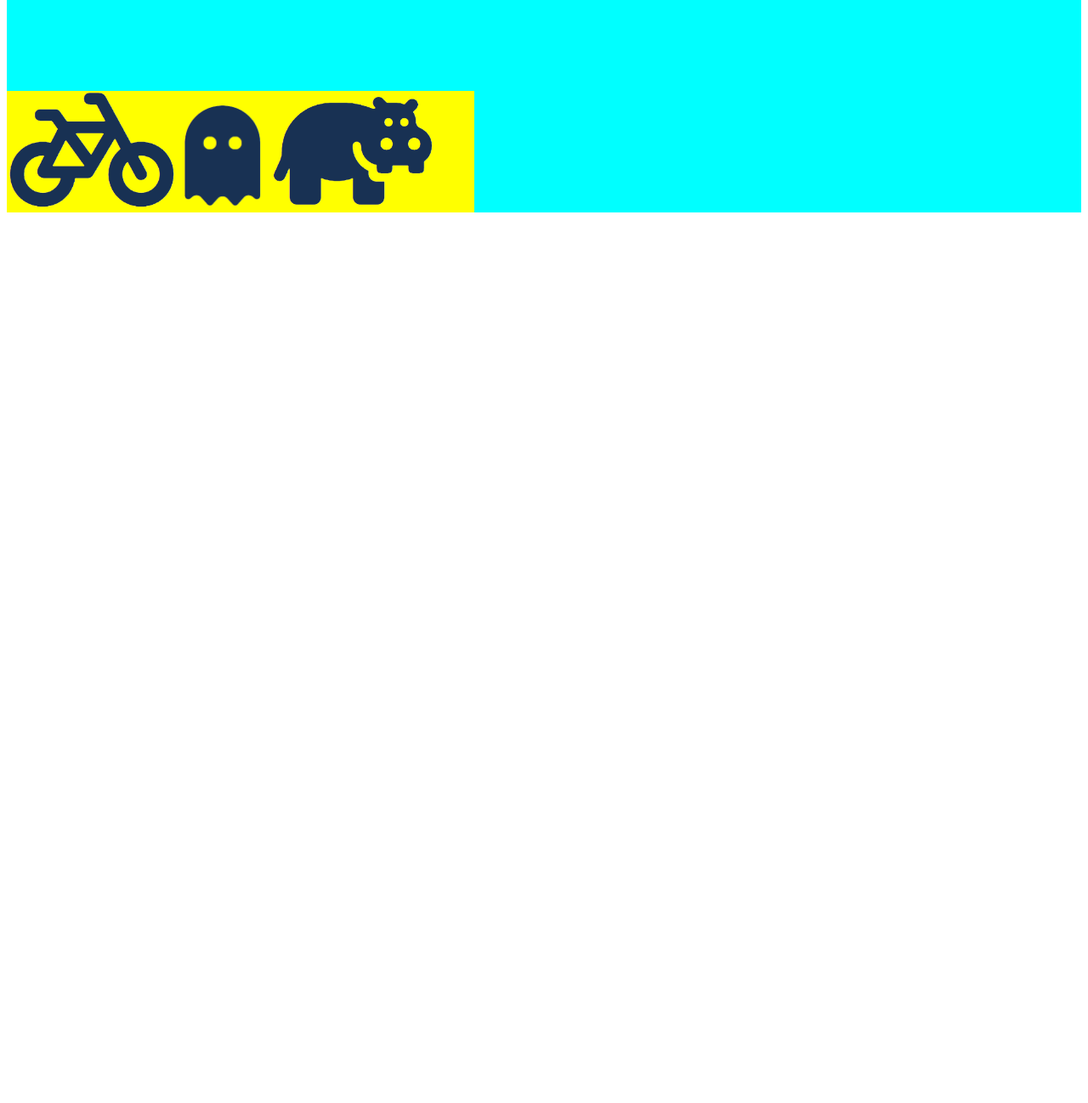
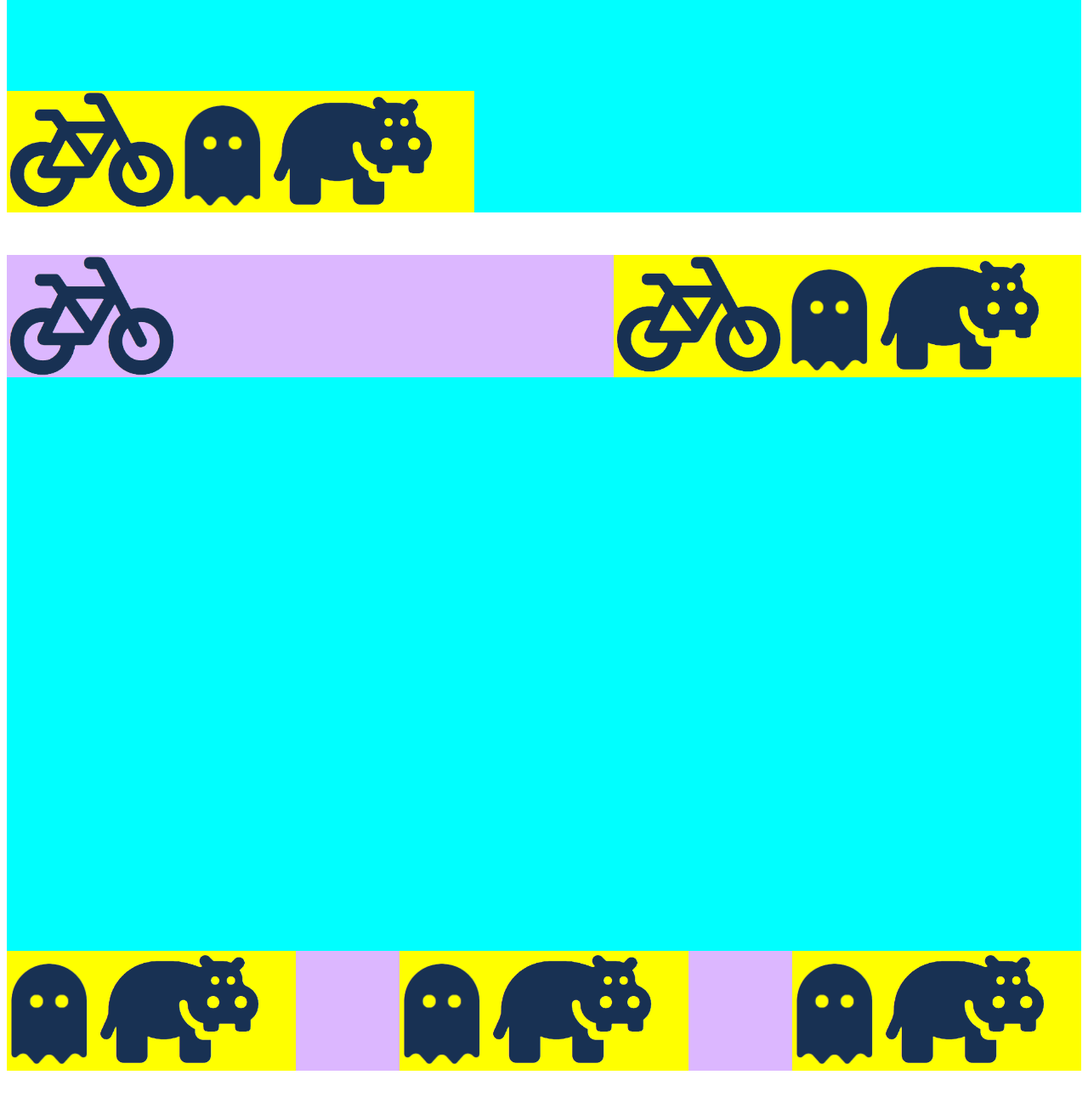
Before and after one commit to Luiz20100415/DesafioPoscionamentoFlexBox, a plain HTML site: page index.html in a window 1280 px wide. Shown: the part 2246-3544 px from the top of the page at 85% size. Before the commit the page ends 2546 px from the top, so only its background shows below. Drawn offline with Linux system fonts and the light colour scheme.

Commit message:
:sparkles: Finalizado posicionamento de itens.

```diff
--- a/index.html
+++ b/index.html
@@ -1,11 +1,13 @@
 <!DOCTYPE html>
 <html lang="pt-BR">
+
 <head>
     <meta charset="UTF-8">
     <meta name="viewport" content="width=device-width, initial-scale=1.0">
     <title>Desafio Posicionamento com Flex</title>
     <link rel="stylesheet" href="styles/style.css">
 </head>
+
 <body>
 
     <!-- Space-between -->
@@ -102,9 +104,38 @@
 
     </div>
 
+    <div class="itens-vertical">
+        <div class="roxo">
+            <img src="img/icone-bicicleta.png" alt="">
+
+            <div class="grupo-maior amarelo">
+                <img src="img/icone-bicicleta.png" alt="">
+                <img id="fantasma" src="img/icone-fantasma.png" alt="">
+                <img src="img/icone-hipopotamo.png" alt="">
+            </div>
+        </div>
+        <div class="roxo">
+            <div class="grupo-menor amarelo">
+                <img id="fantasma" src="img/icone-fantasma.png" alt="">
+                <img src="img/icone-hipopotamo.png" alt="">
+            </div>
+            <div class="grupo-menor amarelo">
+                <img id="fantasma" src="img/icone-fantasma.png" alt="">
+                <img src="img/icone-hipopotamo.png" alt="">
+            </div>
+            <div class="grupo-menor amarelo">
+                <img id="fantasma" src="img/icone-fantasma.png" alt="">
+                <img src="img/icone-hipopotamo.png" alt="">
+            </div>
+        </div>
+
+    </div>
+
+
 
 
 
 
 </body>
+
 </html>
--- a/styles/style.css
+++ b/styles/style.css
@@ -69,3 +69,19 @@ width: 100px;
 .grupo-maior {
     width: 550px;
 }
+
+.itens-extremidade-cima{
+
+background-color: aqua;
+     display: flex;
+     justify-content: space-between;
+     margin-bottom: 50px;
+}
+
+.roxo {
+   background-color: rgb(220, 183, 255);
+   display: flex;
+   justify-content: space-between;
+
+
+}
```
Lines whose indentation alone changed are shown as unchanged.
